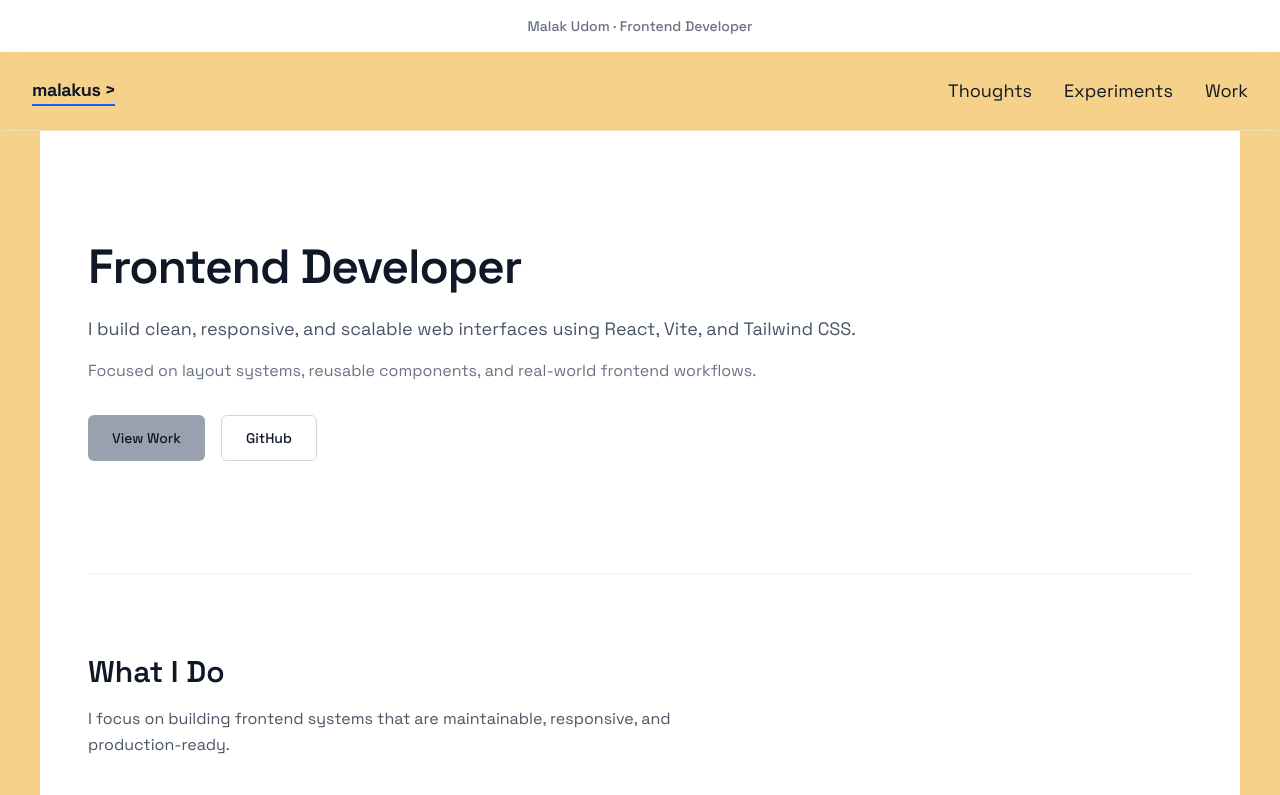
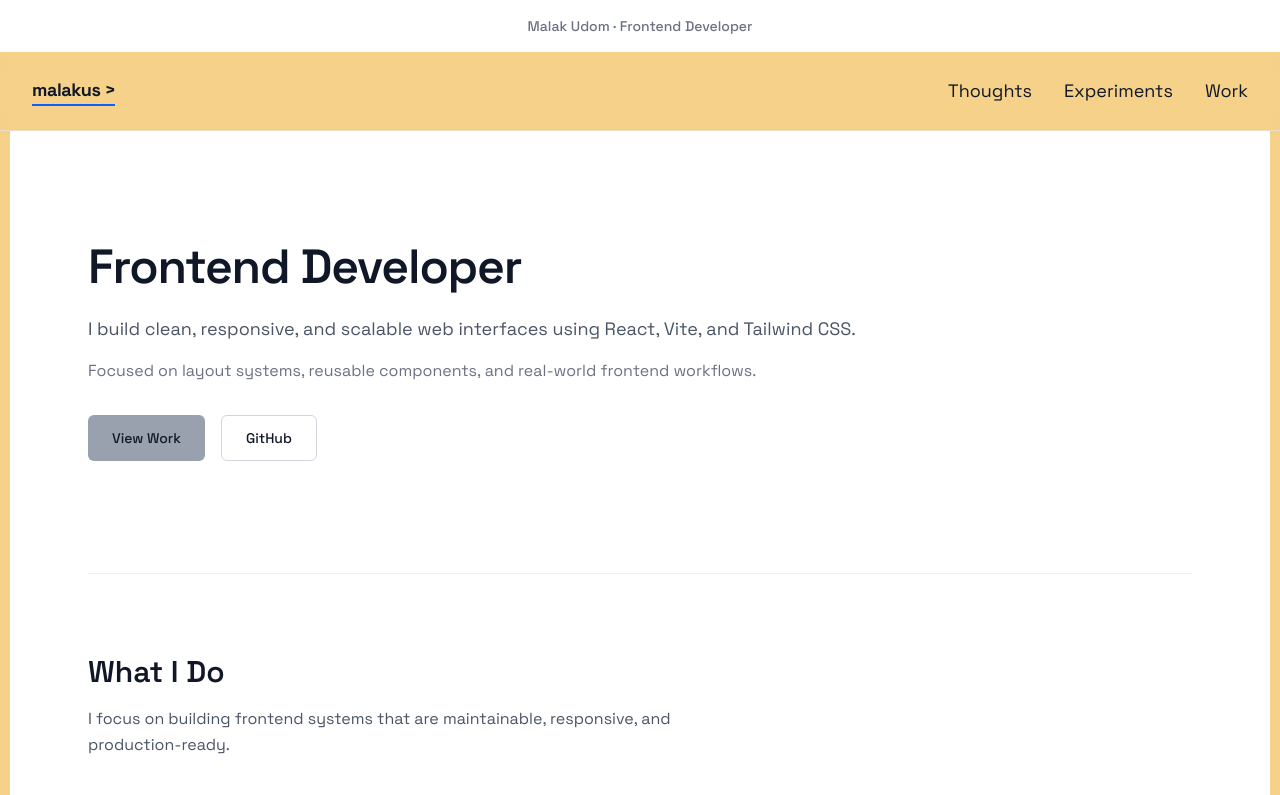
Before and after one commit to malakus4/portfolio-react, a React (Vite) app: page / in a window 1280 px wide. Shown: the top 795 px of the page. Built offline with nearby package versions, Linux system fonts and the light colour scheme.

Commit message:
style: refine MainLayout styling

```diff
--- a/src/layouts/MainLayout.jsx
+++ b/src/layouts/MainLayout.jsx
@@ -12,7 +12,7 @@ function MainLayout() {
 
         {/* Page contents renders here */}
 
-        <main className="bg-surface container-page">
+        <main className="bg-surface mx-2.5">
           <Outlet />
         </main>
 
--- a/src/pages/Home.jsx
+++ b/src/pages/Home.jsx
@@ -7,7 +7,7 @@ import FeaturedWork from '../components/sections/FeaturedWork.jsx';
 
 function Home() {
   return (
-    <div>
+    <div className='container-page  '>
       <Hero />
       <Skills />
       <FeaturedWork/>
```
